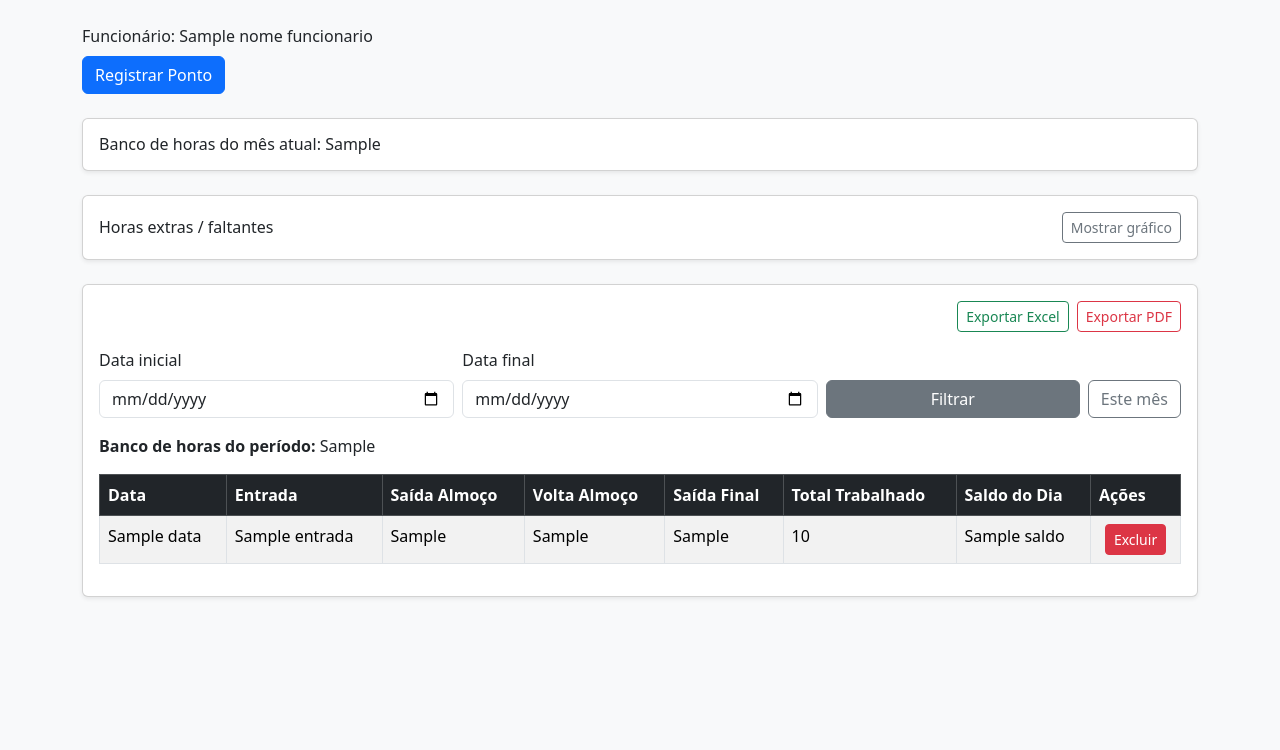
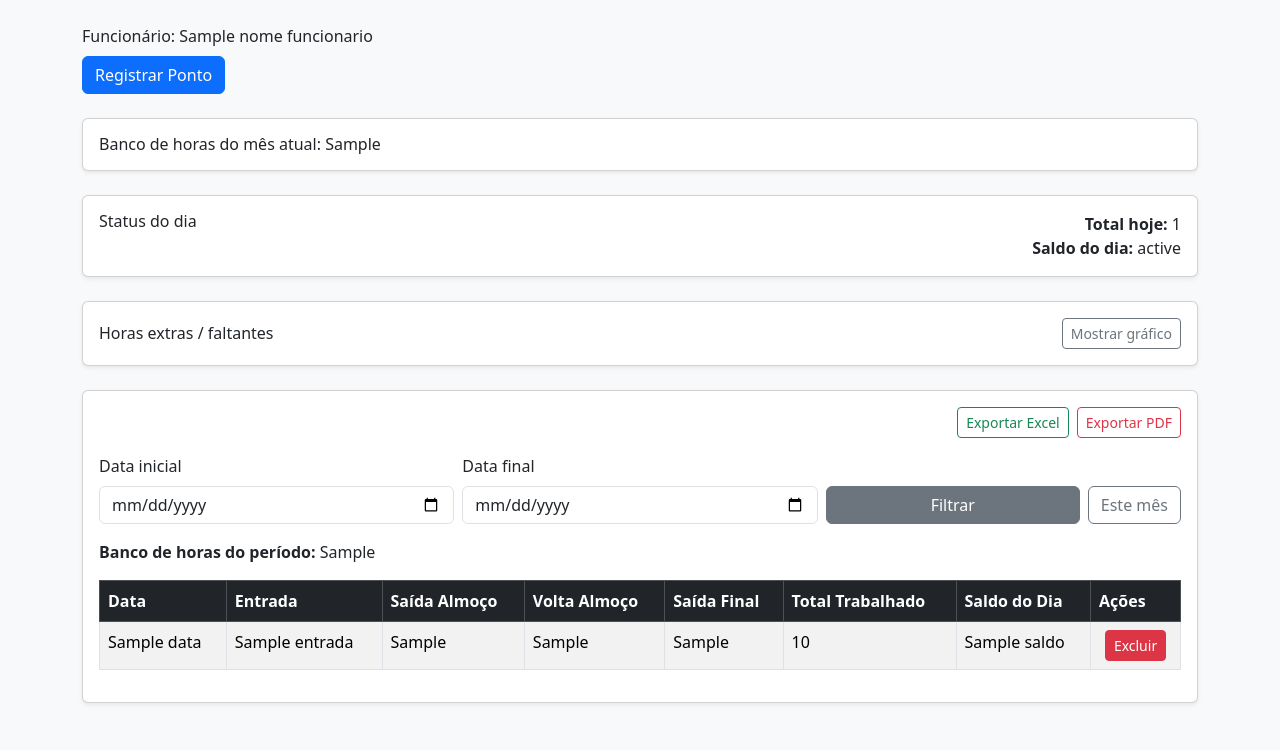
Before and after one commit to prismotta/sistema-ponto-python, a Flask app: template web/templates/dashboard.html in a window 1280 px wide. Shown: the part 50-800 px from the top of the page. Run offline with Flask 3, Linux system fonts and the light colour scheme; the template is opened without the code that fills it: most values are stand-ins (such as "Sample title", 1, 10 or a date in 2020); some libraries are stand-ins or nearby versions.

Commit message:
feat: adiciona status da jornada no dashboard

```diff
--- a/web/app.py
+++ b/web/app.py
@@ -752,6 +752,28 @@ def dashboard():
             "saldo": saldo_str,
         })
 
+    # Status do dia (hoje) — baseado no total do dia e se existe registro em aberto
+    status_texto = "Não iniciada"
+    status_classe = "secondary"
+    saldo_hoje_str = "-"
+    total_hoje_str = formatar_duracao_sem_sinal(total_hoje)
+
+    registros_hoje = [r for r in registros_db if r[2] == hoje and r[3]]
+    if registros_hoje:
+        existe_em_aberto = any(not r[6] for r in registros_hoje)
+        if existe_em_aberto:
+            status_texto = "Em andamento"
+            status_classe = "info"
+        else:
+            saldo_delta_hoje = calcular_saldo_dia(total_hoje, esperado_min)
+            saldo_hoje_str = formatar_horas_minutos(saldo_delta_hoje or timedelta())
+            if total_hoje >= timedelta(minutes=int(esperado_min)):
+                status_texto = "Jornada completa"
+                status_classe = "success"
+            else:
+                status_texto = "Jornada incompleta"
+                status_classe = "warning"
+
     return render_template(
         "dashboard.html",
         registros=registros,
@@ -763,6 +785,10 @@ def dashboard():
         data_fim=data_fim or "",
         banco_periodo=formatar_horas_minutos(banco_periodo),
         banco_mes_atual=formatar_banco_horas(banco_mes),
+        status_dia_texto=status_texto,
+        status_dia_classe=status_classe,
+        total_hoje_status=total_hoje_str,
+        saldo_hoje_status=saldo_hoje_str,
     )
 
 
--- a/web/templates/dashboard.html
+++ b/web/templates/dashboard.html
@@ -38,6 +38,23 @@
     <div class="card shadow-sm mb-4">
         <div class="card-body">
             <h6 class="card-title mb-0">Banco de horas do mês atual: {{ banco_mes_atual }}</h6>
+        </div>
+    </div>
+
+    <div class="card shadow-sm mb-4 border-{{ status_dia_classe }}">
+        <div class="card-body">
+            <div class="d-flex justify-content-between align-items-start flex-wrap gap-2">
+                <div>
+                    <h6 class="card-title mb-1">Status do dia</h6>
+                    <span class="badge text-bg-{{ status_dia_classe }}">{{ status_dia_texto }}</span>
+                </div>
+                <div class="text-end">
+                    <div><strong>Total hoje:</strong> {{ total_hoje_status }}</div>
+                    {% if saldo_hoje_status != "-" %}
+                    <div><strong>Saldo do dia:</strong> {{ saldo_hoje_status }}</div>
+                    {% endif %}
+                </div>
+            </div>
         </div>
     </div>
 
```
Also changed, not shown: tests/test_web.py (+60 -0 lines).
